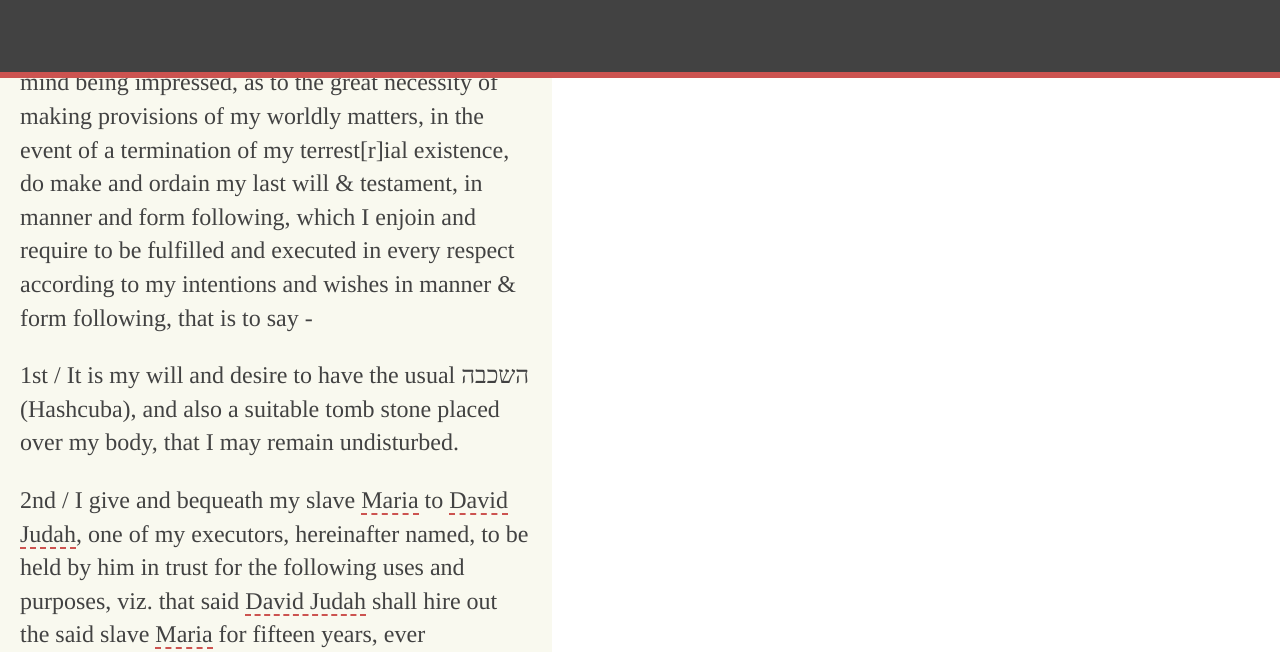
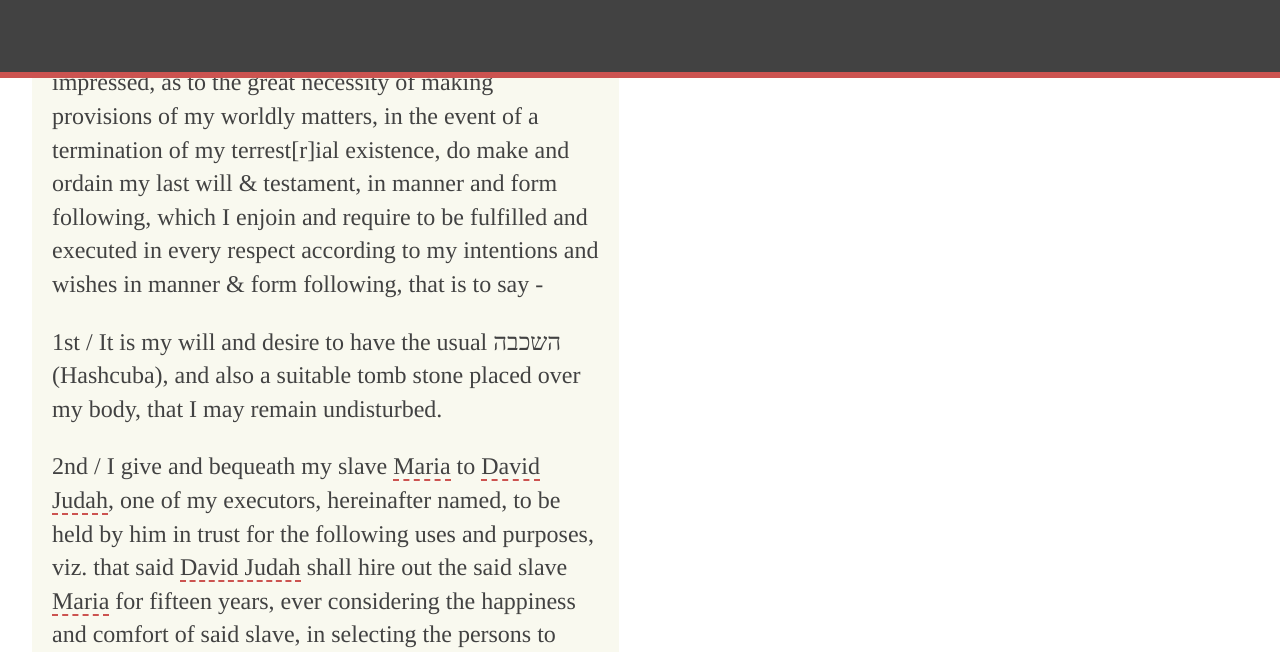
Before and after one commit to woodwardtw/judah-will-, a plain HTML site: page index.html in a window 1280 px wide. Shown: the part 158-810 px from the top of the page. Drawn offline with nearby package versions, Linux system fonts and the light colour scheme; no server answers; a web font is replaced by a local one.

Commit message:
centering

```diff
--- a/css/style.css
+++ b/css/style.css
@@ -4,6 +4,12 @@ body {
   margin: 0;
   padding: 0;
   height: calc(100vh - 10px)
+}
+
+#middle {
+  width: 95%;
+  margin-right: auto;
+  margin-left: auto;
 }
 /*
 #header:before {
@@ -40,6 +46,8 @@ body {
     transition: all 0.5s ease;
     border-bottom: 6px solid #cc5350;
     padding-top: 30px;
+    transform: translate3d(0,0,0);
+    -webkit-transform: translate3d(0,0,0);
 
 }
 
@@ -171,7 +179,7 @@ body {
 }
 
 .plain {
-  width: 40%;
+  width: 45%;
   /* margin: auto;*/
   padding: 20px;
   font-family: times;
@@ -183,7 +191,7 @@ body {
 
 .extra-info {
   width: 45%;
-  left: 45%;
+  left: 50%;
   display: block;
   position: absolute;
   padding-top: 220px;
--- a/index.html
+++ b/index.html
@@ -28,8 +28,8 @@
       <div class="button" id="word-cloud" data-page="word-cloud">Text</div>
     </div>
 </div>
+<div id="middle">
   <div class="extra-info">
-
     <div id="personDetails">
         <div class="directions">Interact by clicking the buttons above or by clicking on the names in the document.</div>
     </div>
@@ -165,7 +165,7 @@
       </p>
 
   </div>
-
+</div>
 <script src="js/scripts.js" type="text/javascript" charset="utf-8" ></script>
 </body>
 </html>
```
Lines whose indentation alone changed are shown as unchanged.
